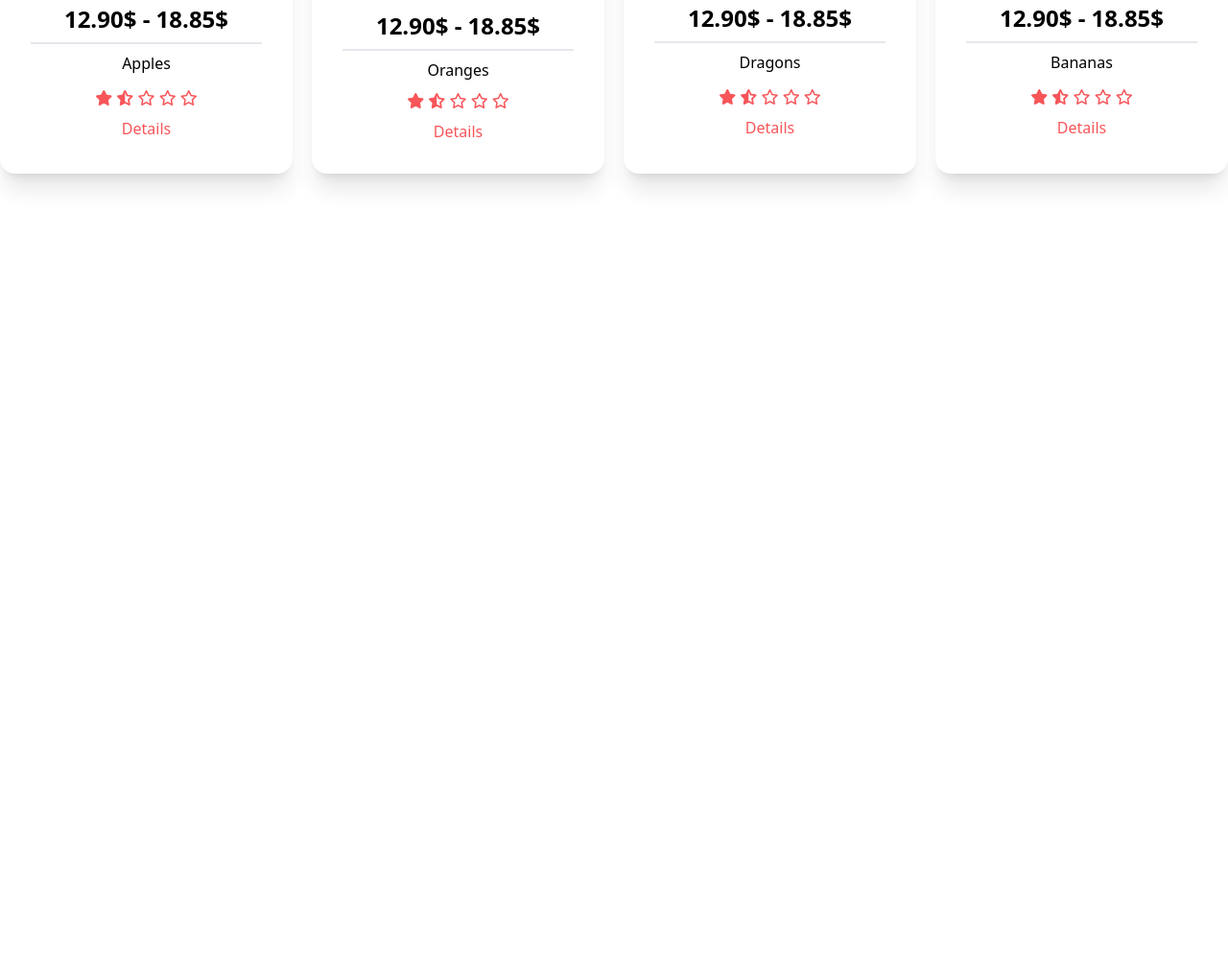
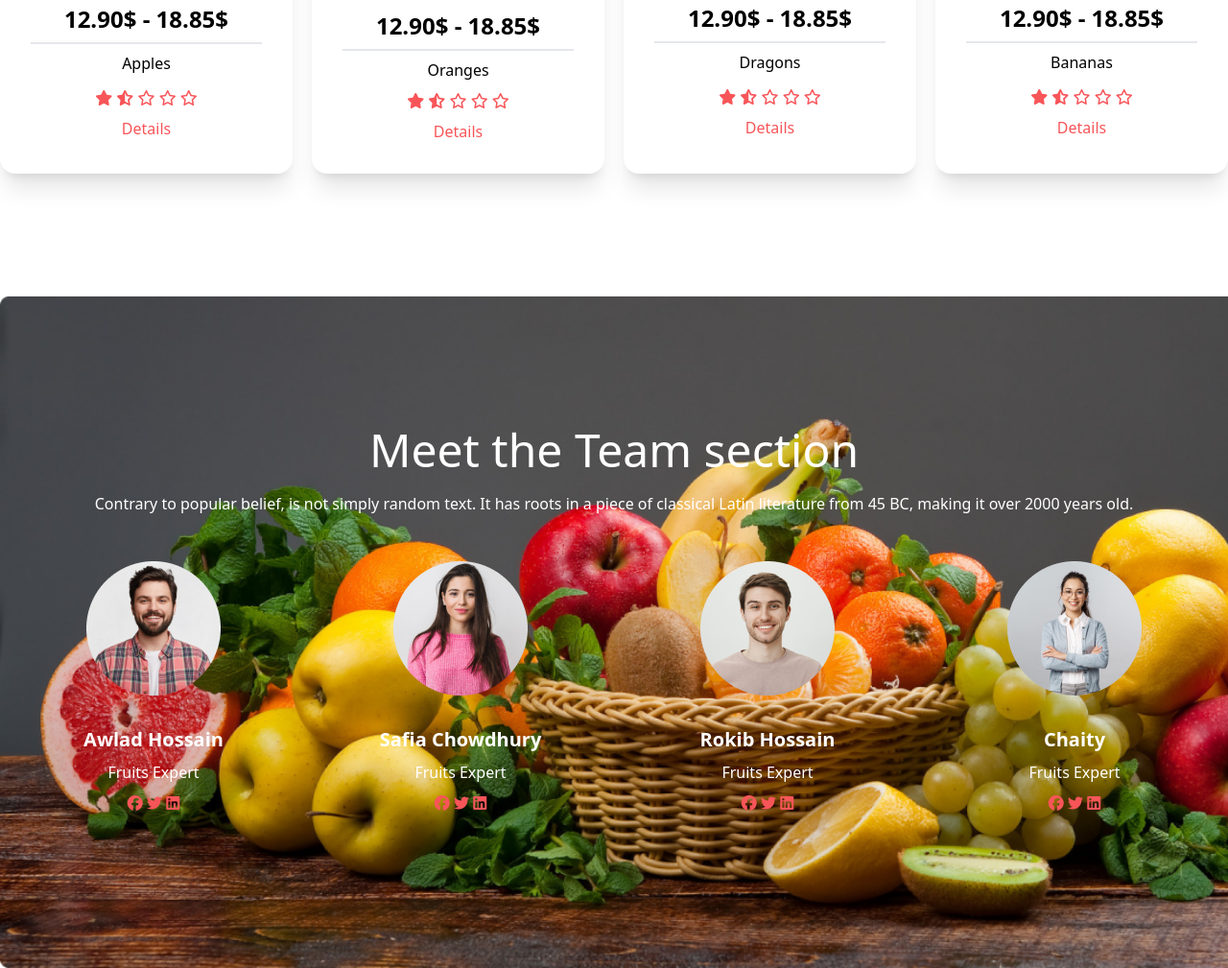
Before and after one commit to sowmik-sec/fruit-brust, a plain HTML site: page index.html in a window 1280 px wide. Shown: the part 1693-2702 px from the top of the page at 96% size. Before the commit the page ends 2002 px from the top, so only its background shows below. Drawn offline with nearby package versions, Linux system fonts and the light colour scheme.

Commit message:
complete team section

```diff
--- a/index.html
+++ b/index.html
@@ -527,6 +527,77 @@
           </div>
         </div>
       </section>
+      <!-- team section  -->
+      <section
+        class="relative container mx-auto bg-[url('images/banner1.png')] bg-no-repeat bg-cover py-4 lg:py-32"
+      >
+        <div class="text-center space-y-5 text-white p-2">
+          <h2 class="text-5xl">Meet the Team section</h2>
+          <p>
+            Contrary to popular belief, is not simply random text. It has roots
+            in a piece of classical Latin literature from 45 BC, making it over
+            2000 years old.
+          </p>
+        </div>
+        <div class="grid grid-cols-1 md:grid-cols-2 lg:grid-cols-4">
+          <div class="card text-white">
+            <figure class="px-10 pt-10">
+              <img src="images/member1.png" alt="Shoes" class="rounded-xl" />
+            </figure>
+            <div class="card-body items-center text-center">
+              <h2 class="card-title">Awlad Hossain</h2>
+              <p>Fruits Expert</p>
+              <div class="text-color-primary">
+                <i class="fa-brands fa-facebook"></i>
+                <i class="fa-brands fa-twitter"></i>
+                <i class="fa-brands fa-linkedin"></i>
+              </div>
+            </div>
+          </div>
+          <div class="card text-white">
+            <figure class="px-10 pt-10">
+              <img src="images/member2.png" alt="Shoes" class="rounded-xl" />
+            </figure>
+            <div class="card-body items-center text-center">
+              <h2 class="card-title">Safia Chowdhury</h2>
+              <p>Fruits Expert</p>
+              <div class="text-color-primary">
+                <i class="fa-brands fa-facebook"></i>
+                <i class="fa-brands fa-twitter"></i>
+                <i class="fa-brands fa-linkedin"></i>
+              </div>
+            </div>
+          </div>
+          <div class="card text-white">
+            <figure class="px-10 pt-10">
+              <img src="images/member3.png" alt="Shoes" class="rounded-xl" />
+            </figure>
+            <div class="card-body items-center text-center">
+              <h2 class="card-title">Rokib Hossain</h2>
+              <p>Fruits Expert</p>
+              <div class="text-color-primary">
+                <i class="fa-brands fa-facebook"></i>
+                <i class="fa-brands fa-twitter"></i>
+                <i class="fa-brands fa-linkedin"></i>
+              </div>
+            </div>
+          </div>
+          <div class="card text-white">
+            <figure class="px-10 pt-10">
+              <img src="images/member4.png" alt="Shoes" class="rounded-xl" />
+            </figure>
+            <div class="card-body items-center text-center">
+              <h2 class="card-title">Chaity</h2>
+              <p>Fruits Expert</p>
+              <div class="text-color-primary">
+                <i class="fa-brands fa-facebook"></i>
+                <i class="fa-brands fa-twitter"></i>
+                <i class="fa-brands fa-linkedin"></i>
+              </div>
+            </div>
+          </div>
+        </div>
+      </section>
     </main>
     <script
       src="https://kit.fontawesome.com/a044e4ebee.js"
```
